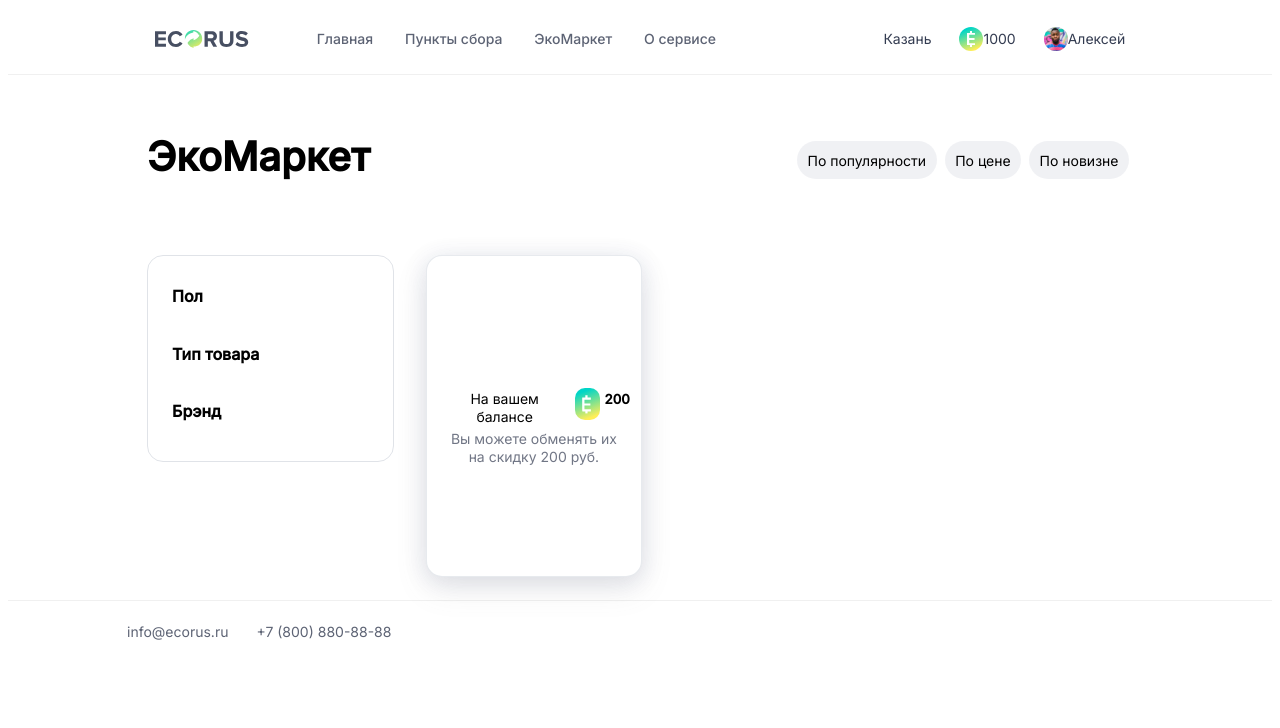
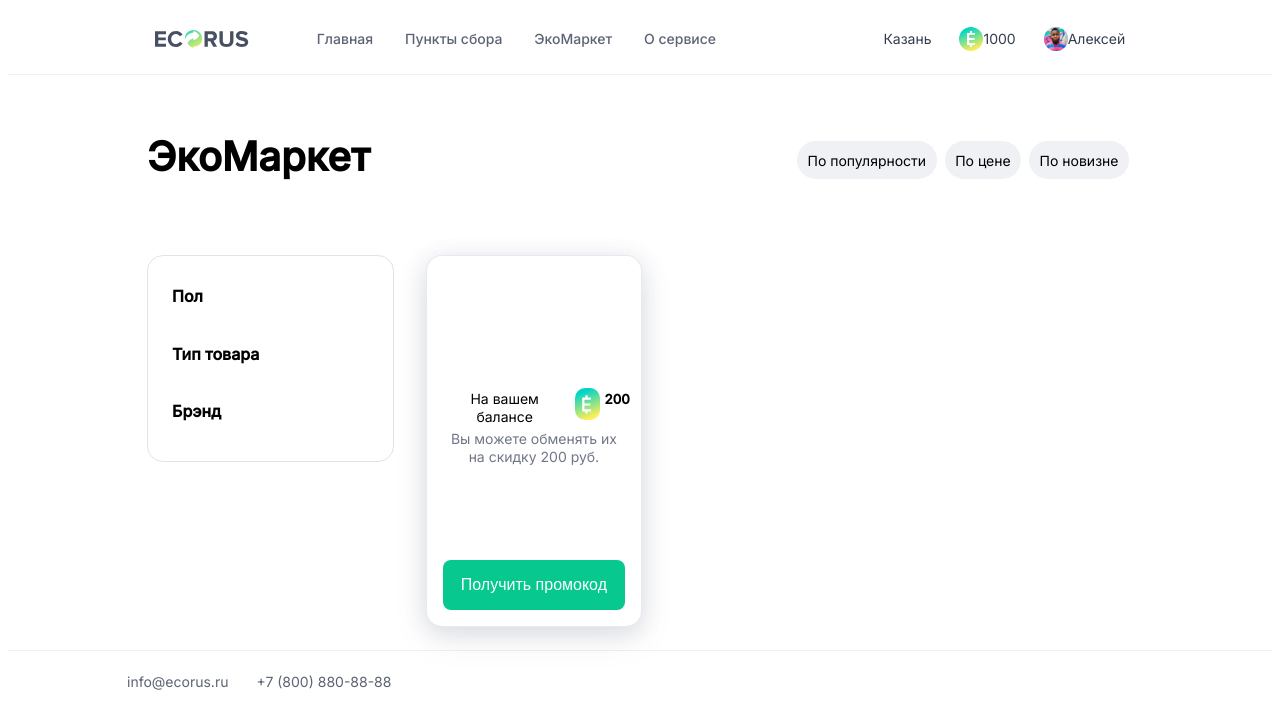
Before and after one commit to LeraRakhmankulova/EcarusAngularTeam, an Angular app in the folder app/: page /eco_market in a window 1280 px wide. Shown: the top 728 px of the page. Built offline with nearby package versions, Linux system fonts and the light colour scheme.

Commit message:
Add ModalButton

```diff
--- a/app/src/app/app.module.ts
+++ b/app/src/app/app.module.ts
@@ -13,6 +13,7 @@ import {EcoMarketComponent} from "./pages/EcoMarket/EcoMarket.component";
 import 'swiper/css/navigation'
 import 'swiper/css'
 import {PromoCardComponent} from "./components/cards/promo-card/PromoCard.component";
+import {ModalButtonComponent} from "./ui/modal-button/button.component";
 @NgModule({
   declarations: [
     AppComponent,
@@ -23,6 +24,7 @@ import {PromoCardComponent} from "./components/cards/promo-card/PromoCard.compon
     SwiperCardComponent,
     SwiperBannerComponent,
     PromoCardComponent,
+    ModalButtonComponent,
     EcoMarketComponent
   ],
   imports: [
--- a/app/src/app/components/cards/promo-card/PromoCard.component.html
+++ b/app/src/app/components/cards/promo-card/PromoCard.component.html
@@ -10,6 +10,6 @@
       </div>
       <p class="price_text">Вы можете обменять их на скидку {{price}} руб.</p>
     </div>
-<!--    <ModalButton text={"Получить промокод"} color={"white"} background={"#07C88E"} width={'100%'} disabled='' onClick={handleModalQRCode} type='' />-->
+    <app-modal-button text="Получить промокод" color="white" background="#07C88E" width='100%'></app-modal-button>
   </div>
 </div>
--- /dev/null
+++ b/app/src/app/ui/modal-button/button.component.html
@@ -0,0 +1,5 @@
+<div class="button">
+  <div class="button_wrapper">
+    <button [style.width]=width [style.color]=color [style.background]=background>{{text}}</button>
+  </div>
+</div>
--- /dev/null
+++ b/app/src/app/ui/modal-button/button.component.sass
@@ -0,0 +1,7 @@
+.button_wrapper
+    button
+        padding: 1em
+        border-radius: 8px
+        border: none
+        font-size: 16px
+        cursor: pointer
--- /dev/null
+++ b/app/src/app/ui/modal-button/button.component.ts
@@ -0,0 +1,24 @@
+import { Component, Input, OnInit } from '@angular/core';
+
+@Component({
+  selector: 'app-modal-button',
+  templateUrl: './button.component.html',
+  styleUrls: ['./button.component.sass']
+})
+export class ModalButtonComponent implements OnInit {
+  @Input() text: string;
+  @Input() color: string;
+  @Input() background: string;
+  @Input() width: string;
+
+  constructor() {
+    this.text = "";
+    this.color = "";
+    this.background = "";
+    this.width ="";
+  }
+
+  ngOnInit(): void {
+  }
+
+}
```
